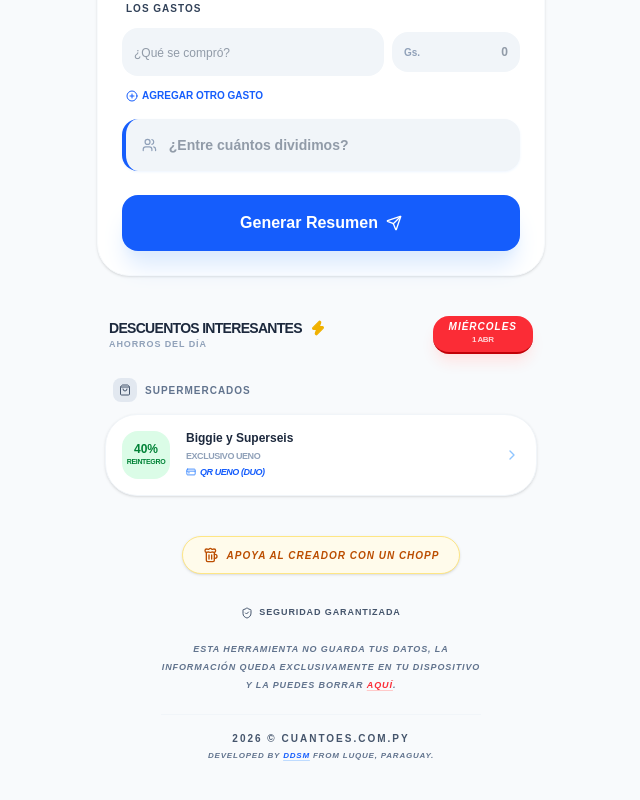
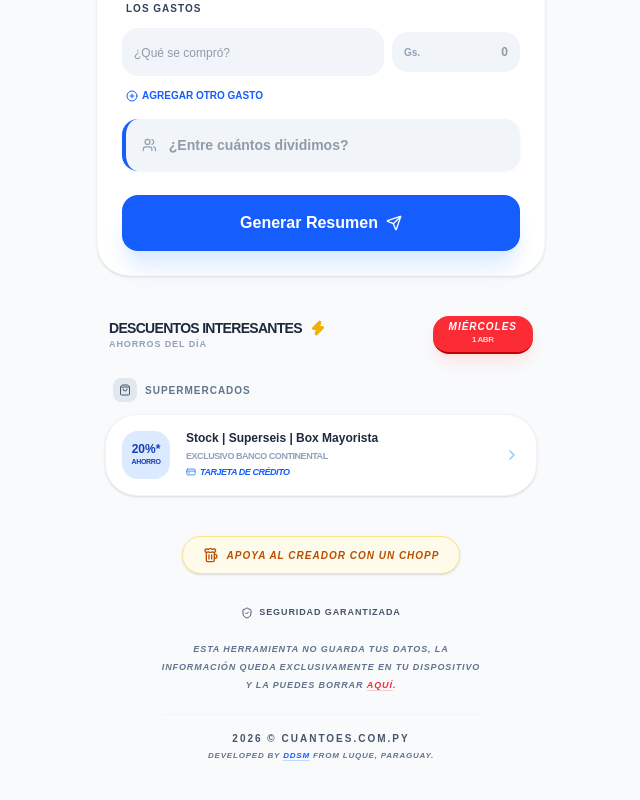
Before and after one commit to Schrammpy/cuanto-es, a Next.js app: page / in a window 1280 px wide. Shown: the part 617-1417 px from the top of the page, without its empty margins (319-959 px from the left). Built offline with nearby package versions, Linux system fonts and the light colour scheme.

Commit message:
Se agrega Promo de miercoles

```diff
--- a/data/data.ts
+++ b/data/data.ts
@@ -15,7 +15,7 @@ export interface Benefit {
 export const BENEFITS: Benefit[] = [
   {
     id: '1',
-    day: 3,
+    day: 0, //Ejemplo
     bank: "ueno",
     brand: "Biggie y Superseis",
     category: 'SUPER',
@@ -23,8 +23,8 @@ export const BENEFITS: Benefit[] = [
     type: "REINTEGRO",
     paymentMethod: "QR ueno (Duo)",
     link: "https://www.ueno.com.py/beneficios",
-    color: "bg-green-100",
-    textColor: "text-green-700"
+    color: "bg-emerald-100",
+    textColor: "text-emerald-700"
   },
   {
     id: '2',
@@ -36,8 +36,8 @@ export const BENEFITS: Benefit[] = [
     type: "AHORRO",
     paymentMethod: "Tarjeta de Crédito",
     link: "https://www.itau.com.py/beneficios2/categoria/13",
-    color: "bg-blue-100",
-    textColor: "text-blue-700"
+    color: "bg-orange-100",
+    textColor: "text-orange-600"
   },
    {
     id: '3',
@@ -49,7 +49,20 @@ export const BENEFITS: Benefit[] = [
     type: "AHORRO",
     paymentMethod: "QR y Tarjeta de Crédito",
     link: "https://www.itau.com.py/beneficios2/categoria/3",
+    color: "bg-orange-100",
+    textColor: "text-orange-600"
+  },
+  {
+    id: '4',
+    day: 3, //Miercoles
+    bank: "Banco Continental",
+    brand: "Stock | Superseis | Box Mayorista",
+    category: 'SUPER',
+    discount: "20%*",
+    type: "AHORRO",
+    paymentMethod: "Tarjeta de Crédito",
+    link: "https://www.bancontinental.com.py/#/club-continental/comercios",
     color: "bg-blue-100",
-    textColor: "text-blue-700"
+    textColor: "text-blue-800"
   }
 ];
```
